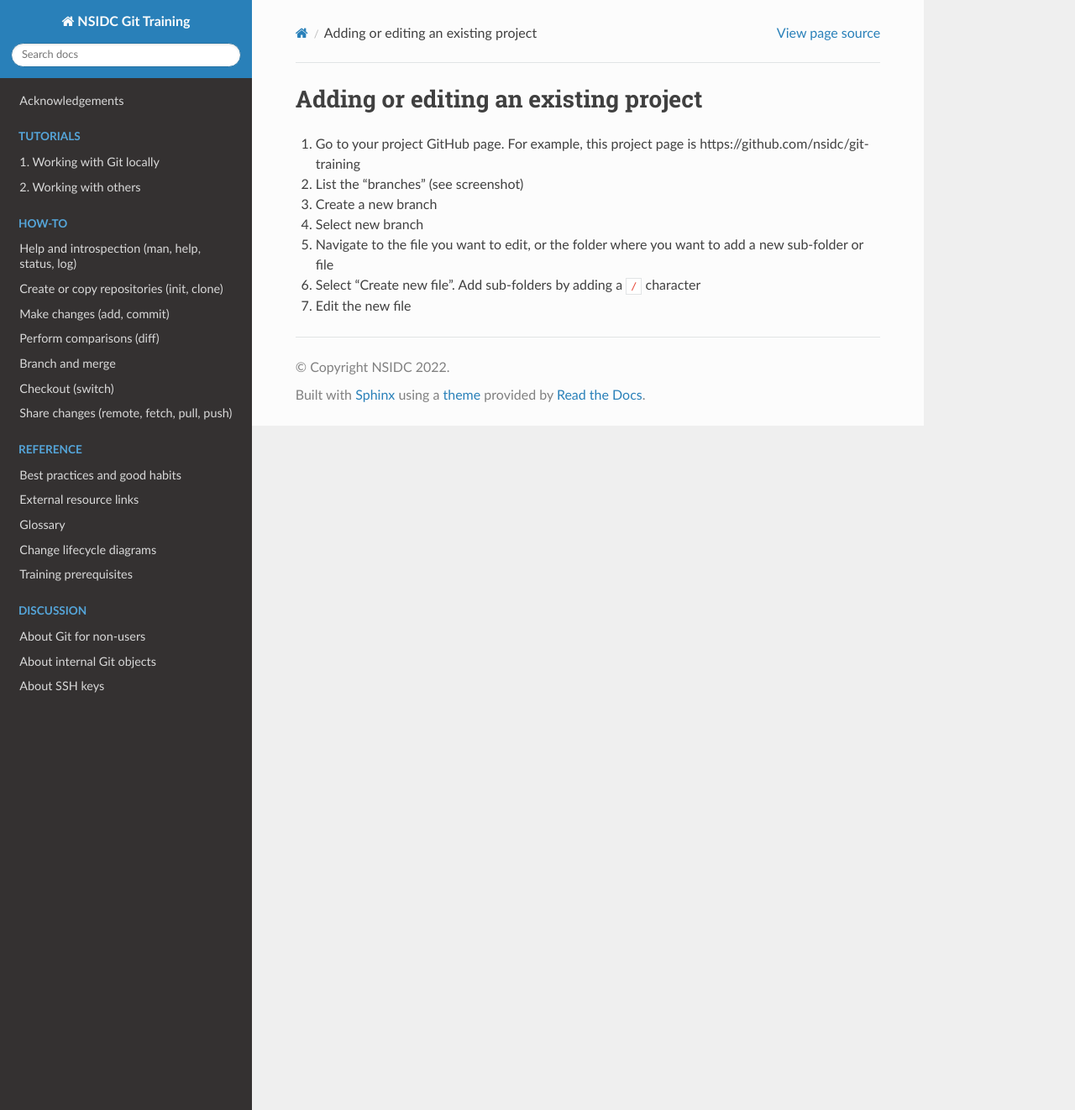
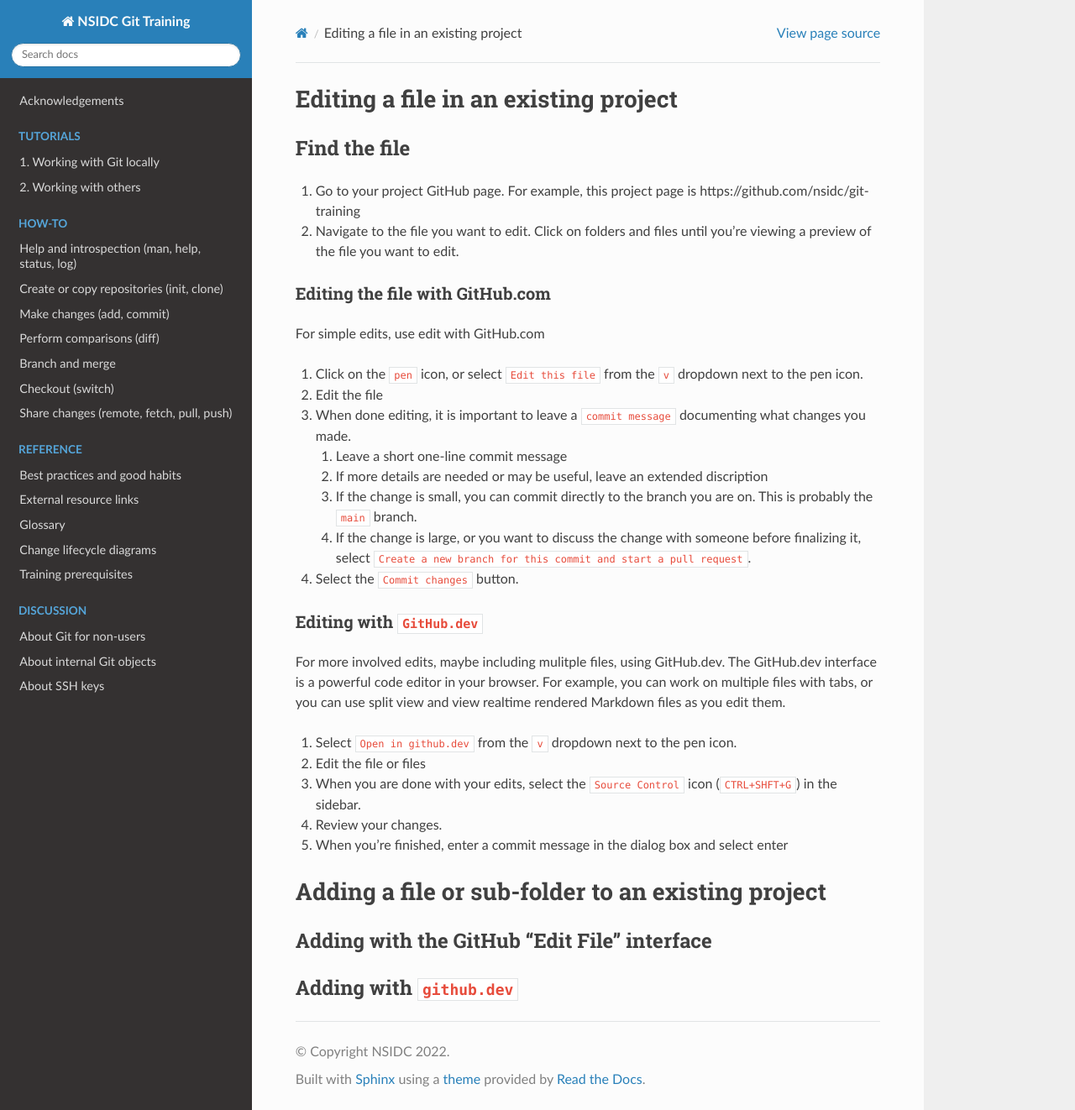
Before and after one commit to nsidc/git-training, a Sphinx documentation site: the page built from doc/tutorial/working-with-GitHub/50-working-with-existing-repositories.md, in a window 1280 px wide and 1322 px high. Shown: the whole window at 84% size. Built offline with Sphinx 7.4.7 and the Read the Docs theme 2.0.0, drawn with Linux system fonts in a browser that asks for light colours.

Commit message:
How to use github.dev

```diff
--- a/doc/tutorial/working-with-GitHub/50-working-with-existing-repositories.md
+++ b/doc/tutorial/working-with-GitHub/50-working-with-existing-repositories.md
@@ -1,9 +1,36 @@
-# Adding or editing an existing project
+# Editing a file in an existing project
+
+## Find the file
 
 1. Go to your project GitHub page. For example, this project page is https://github.com/nsidc/git-training
-2. List the "branches" (see screenshot)
-3. Create a new branch
-4. Select new branch
-5. Navigate to the file you want to edit, or the folder where you want to add a new sub-folder or file
-6. Select "Create new file". Add sub-folders by adding a `/` character
-7. Edit the new file
+2. Navigate to the file you want to edit. Click on folders and files until you're viewing a preview of the file you want to edit.
+
+### Editing the file with GitHub.com
+
+For simple edits, use edit with GitHub.com
+
+1. Click on the `pen` icon, or select `Edit this file` from the `v` dropdown next to the pen icon.
+2. Edit the file
+3. When done editing, it is important to leave a `commit message` documenting what changes you made.
+   1. Leave a short one-line commit message
+   2. If more details are needed or may be useful, leave an extended discription
+   3. If the change is small, you can commit directly to the branch you are on. This is probably the `main` branch.
+   4. If the change is large, or you want to discuss the change with someone before finalizing it, select `Create a new branch for this commit and start a pull request`.
+4. Select the `Commit changes` button.
+
+
+### Editing with `GitHub.dev`
+
+For more involved edits, maybe including mulitple files, using GitHub.dev. The GitHub.dev interface is a powerful code editor in your browser. For example, you can work on multiple files with tabs, or you can use split view and view realtime rendered Markdown files as you edit them.
+
+1. Select `Open in github.dev` from the `v` dropdown next to the pen icon.
+2. Edit the file or files
+3. When you are done with your edits, select the `Source Control` icon (`CTRL+SHFT+G`) in the sidebar.
+4. Review your changes.
+5. When you're finished, enter a commit message in the dialog box and select enter
+
+# Adding a file or sub-folder to an existing project
+
+## Adding with the GitHub "Edit File" interface
+
+## Adding with `github.dev`
```
